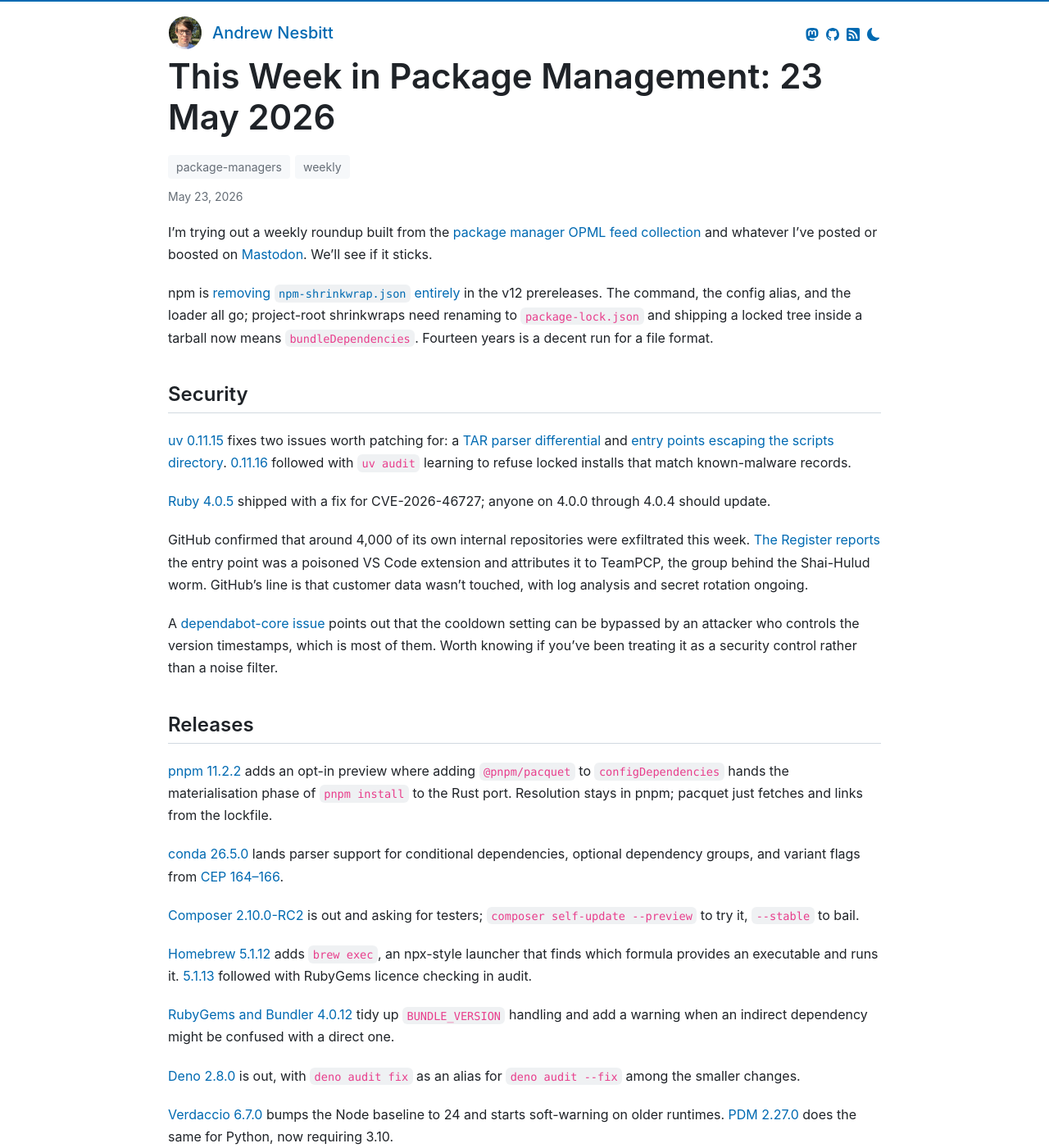
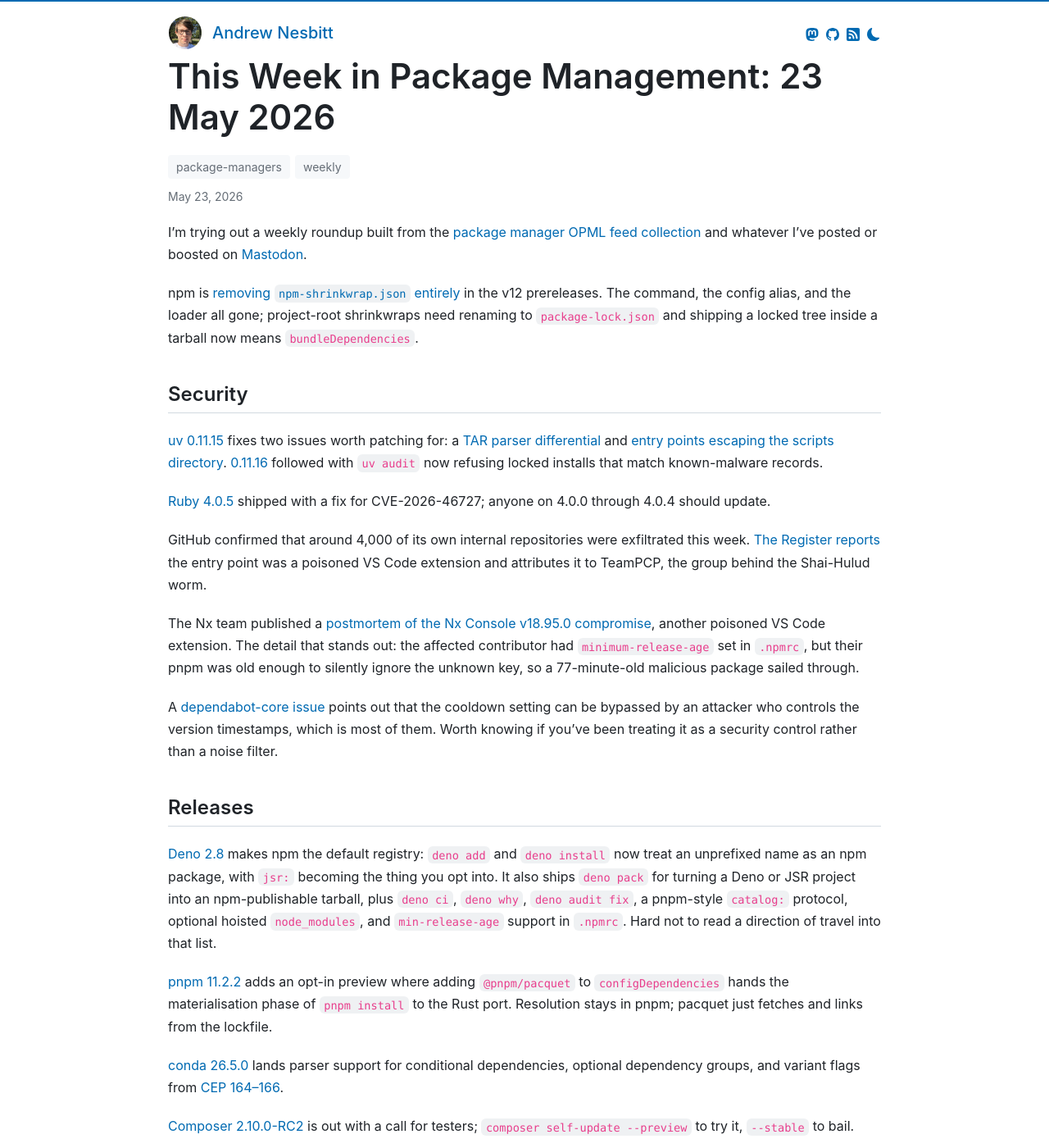
Before and after one commit to andrew/nesbitt.io, a Jekyll site: the page built from _posts/2026-05-23-this-week-in-package-management.md, in a window 1280 px wide and 1400 px high. Shown: the whole window at 82% size. Built offline with Jekyll 4.4.1, drawn with Linux system fonts in a browser that asks for light colours; comment, search, counter and statistics services are not loaded; some of the changed text lies outside the part shown.

Commit message:
Update weekly roundup post for package management on 23 May 2026

```diff
--- a/_data/stats.json
+++ b/_data/stats.json
@@ -1,5 +1,5 @@
 {
-  "generated_at": "2026-05-23T07:19:15Z",
+  "generated_at": "2026-05-23T07:25:45Z",
   "total_posts": 146,
   "total_words": 211122,
   "reading_minutes": 1056,
--- a/_posts/2026-05-23-this-week-in-package-management.md
+++ b/_posts/2026-05-23-this-week-in-package-management.md
@@ -8,33 +8,35 @@
   - weekly
 ---
 
-I'm trying out a weekly roundup built from the [package manager OPML feed collection](https://github.com/ecosyste-ms/package-managers-opml) and whatever I've posted or boosted on [Mastodon](https://mastodon.social/@andrewnez). We'll see if it sticks.
+I'm trying out a weekly roundup built from the [package manager OPML feed collection](https://github.com/ecosyste-ms/package-managers-opml) and whatever I've posted or boosted on [Mastodon](https://mastodon.social/@andrewnez).
 
-npm is [removing `npm-shrinkwrap.json` entirely](https://github.com/npm/cli/releases/tag/libnpmversion-v9.0.0-pre.0.0) in the v12 prereleases. The command, the config alias, and the loader all go; project-root shrinkwraps need renaming to `package-lock.json` and shipping a locked tree inside a tarball now means `bundleDependencies`. Fourteen years is a decent run for a file format.
+npm is [removing `npm-shrinkwrap.json` entirely](https://github.com/npm/cli/releases/tag/libnpmversion-v9.0.0-pre.0.0) in the v12 prereleases. The command, the config alias, and the loader all gone; project-root shrinkwraps need renaming to `package-lock.json` and shipping a locked tree inside a tarball now means `bundleDependencies`.
 
 ## Security
 
-[uv 0.11.15](https://github.com/astral-sh/uv/releases/tag/0.11.15) fixes two issues worth patching for: a [TAR parser differential](https://github.com/astral-sh/uv/pull/19463) and [entry points escaping the scripts directory](https://github.com/astral-sh/uv/security/advisories/GHSA-4gg8-gxpx-9rph). [0.11.16](https://github.com/astral-sh/uv/releases/tag/0.11.16) followed with `uv audit` learning to refuse locked installs that match known-malware records.
+[uv 0.11.15](https://github.com/astral-sh/uv/releases/tag/0.11.15) fixes two issues worth patching for: a [TAR parser differential](https://github.com/astral-sh/uv/pull/19463) and [entry points escaping the scripts directory](https://github.com/astral-sh/uv/security/advisories/GHSA-4gg8-gxpx-9rph). [0.11.16](https://github.com/astral-sh/uv/releases/tag/0.11.16) followed with `uv audit` now refusing locked installs that match known-malware records.
 
 [Ruby 4.0.5](https://www.ruby-lang.org/en/news/2026/05/20/ruby-4-0-5-released/) shipped with a fix for CVE-2026-46727; anyone on 4.0.0 through 4.0.4 should update.
 
-GitHub confirmed that around 4,000 of its own internal repositories were exfiltrated this week. [The Register reports](https://www.theregister.com/devops/2026/05/20/github-says-internal-repos-exfiltrated-after-poisoned-vs-code-extension-attack/5243206) the entry point was a poisoned VS Code extension and attributes it to TeamPCP, the group behind the Shai-Hulud worm. GitHub's line is that customer data wasn't touched, with log analysis and secret rotation ongoing.
+GitHub confirmed that around 4,000 of its own internal repositories were exfiltrated this week. [The Register reports](https://www.theregister.com/devops/2026/05/20/github-says-internal-repos-exfiltrated-after-poisoned-vs-code-extension-attack/5243206) the entry point was a poisoned VS Code extension and attributes it to TeamPCP, the group behind the Shai-Hulud worm.
+
+The Nx team published a [postmortem of the Nx Console v18.95.0 compromise](https://nx.dev/blog/nx-console-v18-95-0-postmortem), another poisoned VS Code extension. The detail that stands out: the affected contributor had `minimum-release-age` set in `.npmrc`, but their pnpm was old enough to silently ignore the unknown key, so a 77-minute-old malicious package sailed through.
 
 A [dependabot-core issue](https://github.com/dependabot/dependabot-core/issues/13078) points out that the cooldown setting can be bypassed by an attacker who controls the version timestamps, which is most of them. Worth knowing if you've been treating it as a security control rather than a noise filter.
 
 ## Releases
 
+[Deno 2.8](https://deno.com/blog/v2.8) makes npm the default registry: `deno add` and `deno install` now treat an unprefixed name as an npm package, with `jsr:` becoming the thing you opt into. It also ships `deno pack` for turning a Deno or JSR project into an npm-publishable tarball, plus `deno ci`, `deno why`, `deno audit fix`, a pnpm-style `catalog:` protocol, optional hoisted `node_modules`, and `min-release-age` support in `.npmrc`. Hard not to read a direction of travel into that list.
+
 [pnpm 11.2.2](https://github.com/pnpm/pnpm/releases/tag/v11.2.2) adds an opt-in preview where adding `@pnpm/pacquet` to `configDependencies` hands the materialisation phase of `pnpm install` to the Rust port. Resolution stays in pnpm; pacquet just fetches and links from the lockfile.
 
 [conda 26.5.0](https://github.com/conda/conda/releases/tag/26.5.0) lands parser support for conditional dependencies, optional dependency groups, and variant flags from [CEP 164–166](https://github.com/conda/ceps).
 
-[Composer 2.10.0-RC2](https://github.com/composer/composer/releases/tag/2.10.0-RC2) is out and asking for testers; `composer self-update --preview` to try it, `--stable` to bail.
+[Composer 2.10.0-RC2](https://github.com/composer/composer/releases/tag/2.10.0-RC2) is out with a call for testers; `composer self-update --preview` to try it, `--stable` to bail.
 
 [Homebrew 5.1.12](https://github.com/Homebrew/brew/releases/tag/5.1.12) adds `brew exec`, an npx-style launcher that finds which formula provides an executable and runs it. [5.1.13](https://github.com/Homebrew/brew/releases/tag/5.1.13) followed with RubyGems licence checking in audit.
 
 [RubyGems and Bundler 4.0.12](https://github.com/ruby/rubygems/releases/tag/v4.0.12) tidy up `BUNDLE_VERSION` handling and add a warning when an indirect dependency might be confused with a direct one.
-
-[Deno 2.8.0](https://deno.com/blog/v2.8) is out, with `deno audit fix` as an alias for `deno audit --fix` among the smaller changes.
 
 [Verdaccio 6.7.0](https://github.com/verdaccio/verdaccio/releases/tag/v6.7.0) bumps the Node baseline to 24 and starts soft-warning on older runtimes. [PDM 2.27.0](https://github.com/pdm-project/pdm/releases/tag/2.27.0) does the same for Python, now requiring 3.10.
 
@@ -42,11 +44,13 @@
 
 The Go team [announced an official pkg.go.dev API](https://go.dev/blog/pkgsite-api): stateless GET endpoints for modules, versions, symbols, vulnerabilities, and search. No more scraping the HTML.
 
-npm has documented [staged publishing](https://docs.npmjs.com/staged-publishing/): publish to a holding area, run verification, then promote to the public index. The piece I've been waiting for between `npm publish` and "everyone's CI is running it".
+npm [announced staged publishing and new install-source controls](https://github.blog/changelog/2026-05-22-staged-publishing-and-new-install-time-controls-for-npm/). `npm stage publish` uploads to a holding queue and a human with a 2FA challenge has to promote it before anyone can install. Alongside it, `--allow-file`, `--allow-remote`, and `--allow-directory` join `--allow-git` so you can lock installs to registry sources only; `--allow-git` flips to `none` by default in v12.
 
 The NuGet blog wrote up [package pruning in .NET 10](https://devblogs.microsoft.com/dotnet/nuget-package-pruning-in-dotnet-10/), which trims transitive packages that the shared framework already provides and cuts the corresponding noise out of vulnerability reports.
 
 Gábor Bernát posted his [Python Packaging Summit recap](https://bernat.tech/posts/pycon-us-2026-packaging-summit-recap/) from PyCon US, covering what got argued about in the room this year.
+
+A Bloomberg-authored piece in [ACM Queue](https://spawn-queue.acm.org/doi/full/10.1145/3799738) argues that companies need to move from passive consumption to active stewardship of the open source they depend on.
 
 The PHP Foundation [announced an Ecosystem Security Team](https://thephp.foundation/blog/2026/05/18/announcing-ecosystem-security-team/) funded by an Alpha-Omega grant. Packagist meanwhile has [malware filter list support live in Private Packagist](https://blog.packagist.com/whats-new-in-private-packagist-may-2026-update/) ahead of Composer 2.10.
 
@@ -56,8 +60,14 @@
 
 [pypitoken-cli](https://pypi.org/project/pypitoken-cli/) from Catherine takes an account-scoped PyPI token and narrows it to a package-scoped one from the command line.
 
+[diffify](https://diffify.com/) shows what changed between two versions of a CRAN or PyPI package: function signatures, dependencies, namespace exports. [listen to PyPI](https://miketheman.github.io/listen-to-pypi/) plays a note for every upload to the index, in the [Listen to Wikipedia](http://listen.hatnote.com/) tradition.
+
 Anil Madhavapeddy has been [resurrecting OCaml system packaging](https://anil.recoil.org/notes/oxcaml-packages) and writing up how it fits together.
 
 The GitHub incident prompted an [open VS Code issue](https://github.com/microsoft/vscode/issues/272765) asking for cooldowns on extension auto-updates. The Dependabot bypass above is a useful read before treating that as solved.
 
+## git-pkgs
+
+I tagged [git-pkgs v0.16.1](https://github.com/git-pkgs/git-pkgs/releases/tag/v0.16.1) along with a bunch of new versions other repos in the git-pkgs org: [brief](https://github.com/git-pkgs/brief/releases/tag/v0.8.0), [proxy](https://github.com/git-pkgs/proxy/releases/tag/v0.4.0), [manifests](https://github.com/git-pkgs/manifests/releases/tag/v0.5.0), [registries](https://github.com/git-pkgs/registries/releases/tag/v0.6.1), [resolve](https://github.com/git-pkgs/resolve/releases/tag/v0.2.0), [forge](https://github.com/git-pkgs/forge/releases/tag/v0.5.1), [enrichment](https://github.com/git-pkgs/enrichment/releases/tag/v0.2.3), [spdx](https://github.com/git-pkgs/spdx/releases/tag/v0.1.4), [outline](https://github.com/git-pkgs/outline/releases/tag/v0.1.3), and [gitignore](https://github.com/git-pkgs/gitignore/releases/tag/v1.2.0).
+
 Send links for next week to [@andrewnez@mastodon.social](https://mastodon.social/@andrewnez).
```
